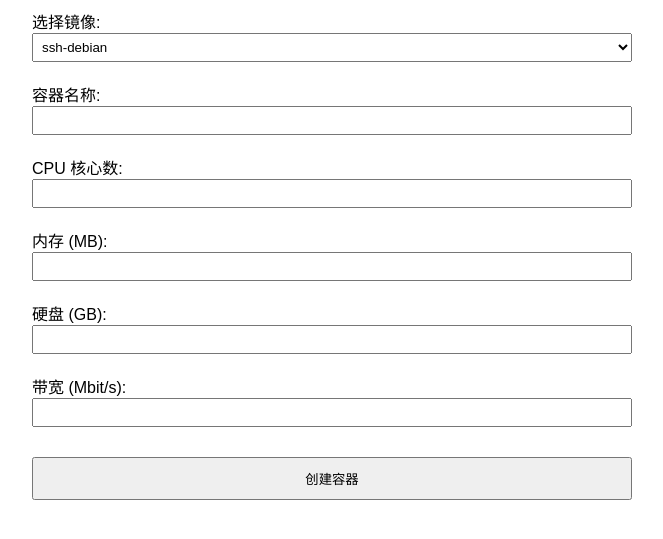
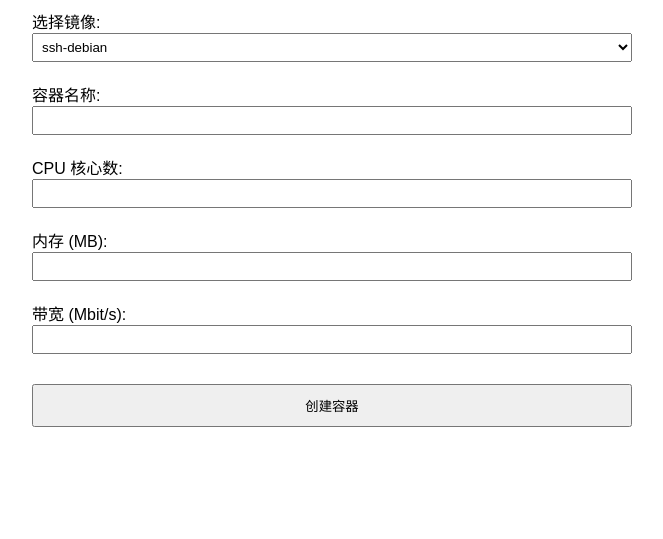
Before and after one commit to xkatld/docker-for-sale, a Flask app: page / in a window 1280 px wide. Shown: the part 110-649 px from the top of the page, without its empty margins (308-971 px from the left). Run offline with Flask 3, Linux system fonts and the light colour scheme.

Commit message:
Update index.html

```diff
--- a/web/api/templates/index.html
+++ b/web/api/templates/index.html
@@ -32,9 +32,6 @@
         <label for="memory">内存 (MB):</label>
         <input type="number" id="memory" name="memory" min="32" required>
 
-        <label for="disk">硬盘 (GB):</label>
-        <input type="number" id="disk" name="disk" min="1" required>
-
         <label for="bandwidth">带宽 (Mbit/s):</label>
         <input type="number" id="bandwidth" name="bandwidth" min="1" required>
 
```
